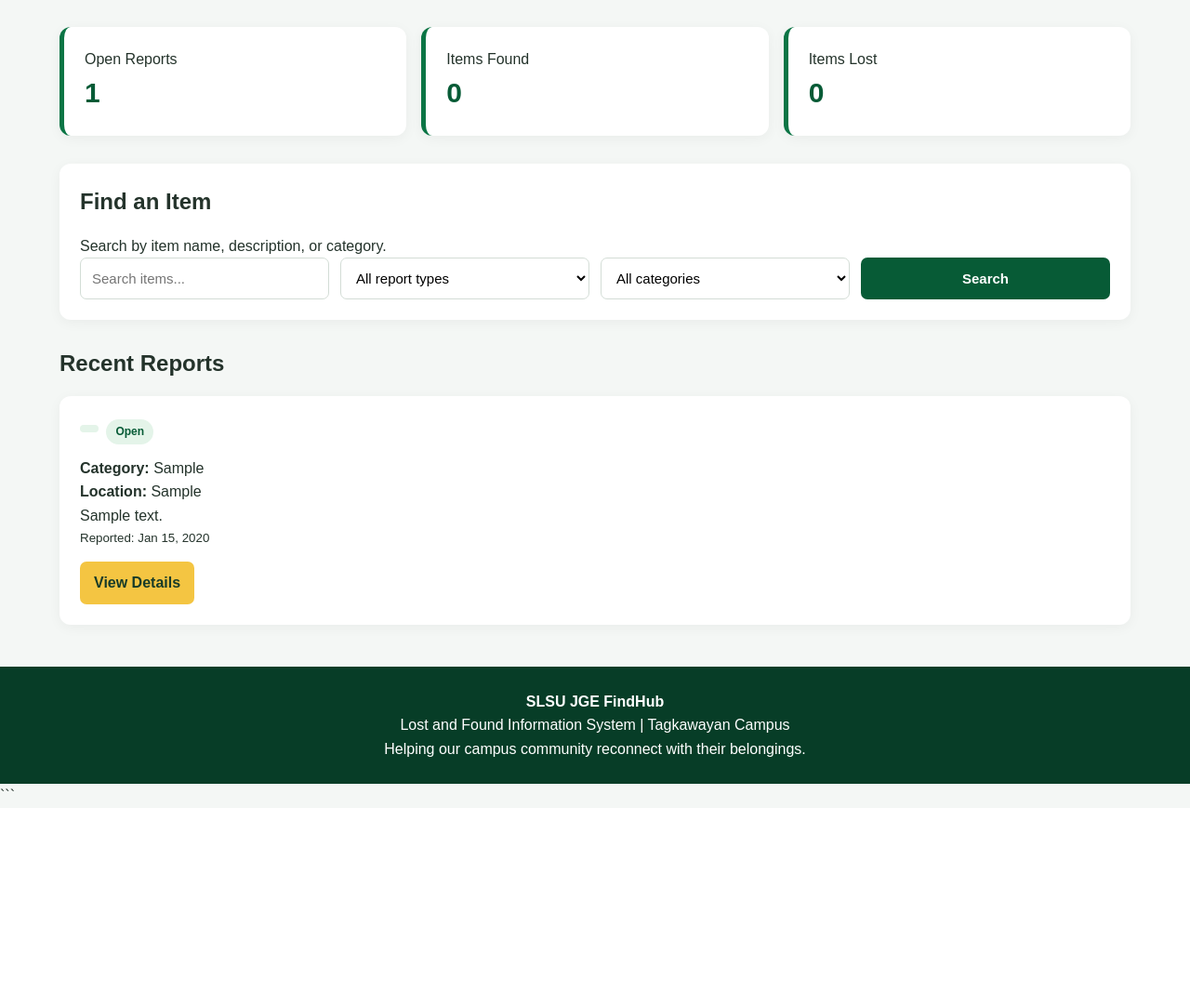
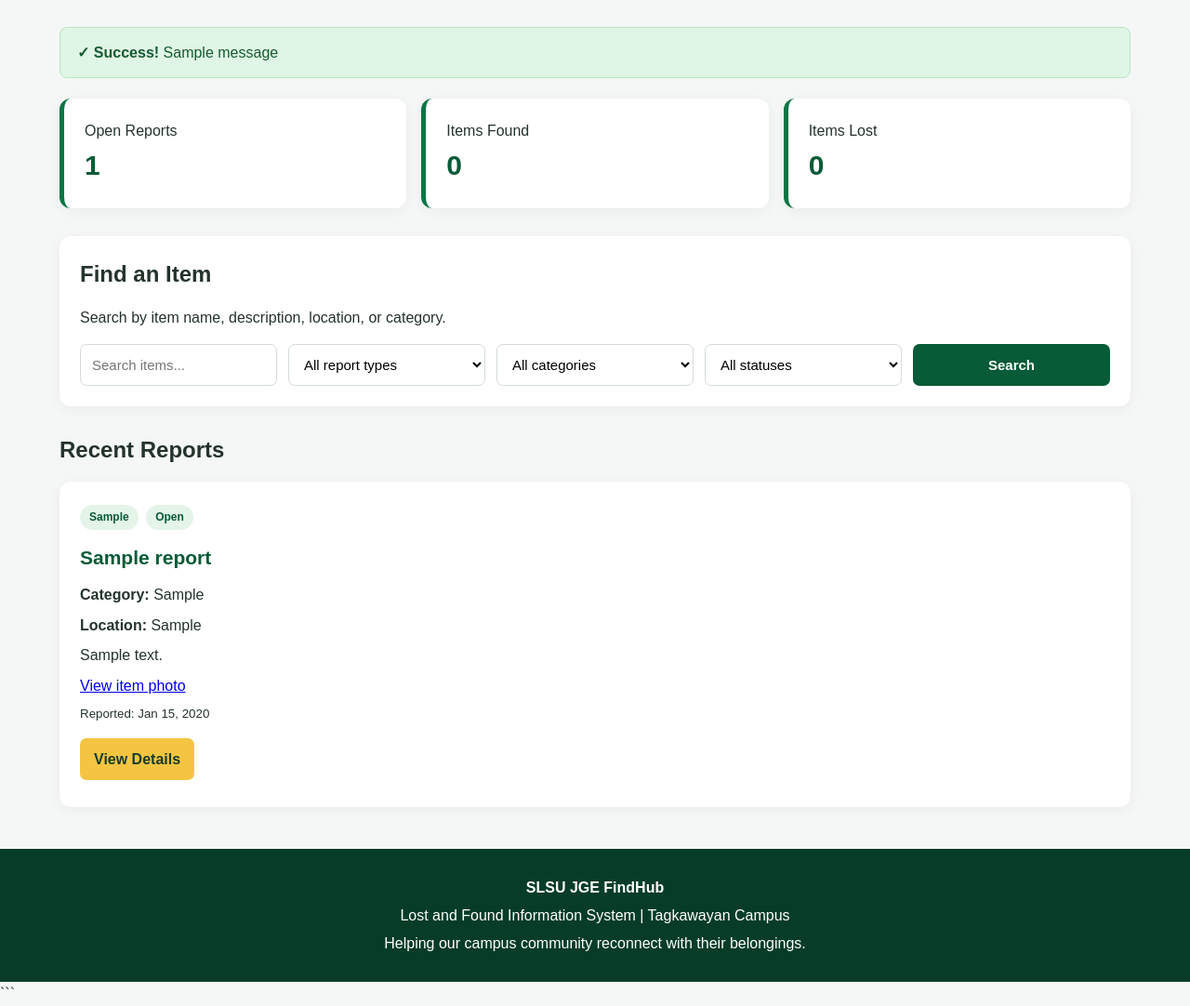
Before and after one commit to miahvillanueva28-spec/slsu-jge-findhub, a Flask app: page / in a window 1280 px wide. Shown: the part 493-1575 px from the top of the page at 93% size. Before the commit the page ends 1344 px from the top, so only its background shows below. Run offline with Flask 3, Linux system fonts and the light colour scheme; the visitor is signed in with stand-in values (Sample User, id 1); tables that the repository leaves empty hold one stand-in row (values such as "Sample post"); one stand-in notice (Sample message) is shown; parts of the project's set-up code (start-up, migrations or seed data) failed here and were passed over.

Commit message:
home.html

```diff
--- a/templates/home.html
+++ b/templates/home.html
@@ -96,6 +111,41 @@
             width: 90%;
             max-width: 1200px;
             margin: 30px auto;
+        }
+
+        .flash-messages {
+            margin-bottom: 22px;
+        }
+
+        .flash {
+            padding: 14px 18px;
+            border-radius: 8px;
+            margin-bottom: 10px;
+            border: 1px solid transparent;
+        }
+
+        .flash.success {
+            background: #dff5e5;
+            color: #155c30;
+            border-color: #b9e5c5;
+        }
+
+        .flash.warning {
+            background: #fff3cd;
+            color: #775b00;
+            border-color: #ffe69c;
+        }
+
+        .flash.danger, .flash.error {
+            background: #fce4e4;
+            color: #8b2020;
+            border-color: #f3bcbc;
+        }
+
+        .flash.info {
+            background: #e1efff;
+            color: #174b80;
+            border-color: #bad8fa;
         }
 
         .stats {
@@ -137,6 +187,7 @@
             display: grid;
             grid-template-columns: repeat(auto-fit, minmax(170px, 1fr));
             gap: 12px;
+            margin-top: 15px;
         }
 
         input, select {
@@ -170,6 +230,7 @@
 
         .report-card {
             transition: transform .2s, box-shadow .2s;
+            overflow-wrap: anywhere;
         }
 
         .report-card:hover {
@@ -180,6 +241,11 @@
         .report-card h3 {
             color: #075b36;
             margin: 10px 0;
+            font-size: 21px;
+        }
+
+        .report-card p {
+            margin: 7px 0;
         }
 
         .tag {
@@ -193,12 +259,37 @@
             margin: 3px 4px 3px 0;
         }
 
+        .status-open {
+            background: #e4f4e9;
+            color: #075b36;
+        }
+
+        .status-pending {
+            background: #fff0c2;
+            color: #775500;
+        }
+
+        .status-returned {
+            background: #dcecff;
+            color: #174b80;
+        }
+
         .empty {
             background: white;
             padding: 35px;
             text-align: center;
             border-radius: 12px;
             grid-column: 1 / -1;
+            box-shadow: 0 3px 14px #0000000c;
+        }
+
+        .empty h3 {
+            color: #075b36;
+            margin-bottom: 8px;
+        }
+
+        .empty .button {
+            margin-top: 15px;
         }
 
         footer {
@@ -207,6 +298,10 @@
             margin-top: 45px;
             background: #073d27;
             color: white;
+        }
+
+        footer p {
+            margin: 4px 0;
         }
 
         @media (max-width: 650px) {
@@ -265,6 +373,29 @@
 </section>
 
 <main>
+
+    <!-- Submission and validation messages -->
+    {% with messages = get_flashed_messages(with_categories=true) %}
+        {% if messages %}
+            <section class="flash-messages" aria-live="polite">
+                {% for category, message in messages %}
+                    <div class="flash {{ category }}" role="alert">
+                        {% if category == 'success' %}
+                            <strong>✓ Success!</strong>
+                        {% elif category == 'warning' %}
+                            <strong>⚠ Notice:</strong>
+                        {% elif category == 'danger' or category == 'error' %}
+                            <strong>✕ Error:</strong>
+                        {% else %}
+                            <strong>Information:</strong>
+                        {% endif %}
+                        {{ message }}
+                    </div>
+                {% endfor %}
+            </section>
+        {% endif %}
+    {% endwith %}
+
     <section class="stats">
         <div class="stat">
             <p>Open Reports</p>
@@ -284,7 +415,7 @@
 
     <section class="search-box">
         <h2>Find an Item</h2>
-        <p>Search by item name, description, or category.</p>
+        <p>Search by item name, description, location, or category.</p>
 
         <form method="GET" action="{{ url_for('home') }}">
             <div class="filters">
@@ -293,31 +424,50 @@
                     name="q"
                     placeholder="Search items..."
                     value="{{ q }}"
+                    aria-label="Search items"
                 >
 
-                <select name="kind">
+                <select name="type" aria-label="Report type">
                     <option value="">All report types</option>
-                    <option value="lost" {% if kind == 'lost' %}selected{% endif %}>
+                    <option value="Lost"
+                        {% if kind == 'Lost' %}selected{% endif %}>
                         Lost Item
                     </option>
-                    <option value="found" {% if kind == 'found' %}selected{% endif %}>
+                    <option value="Found"
+                        {% if kind == 'Found' %}selected{% endif %}>
                         Found Item
                     </option>
                 </select>
 
-                <select name="category">
+                <select name="category" aria-label="Item category">
                     <option value="">All categories</option>
                     {% for item_category in categories %}
-                    <option
-                        value="{{ item_category }}"
-                        {% if category == item_category %}selected{% endif %}
-                    >
+                        <option value="{{ item_category }}"
+                            {% if category == item_category %}selected{% endif %}>
                             {{ item_category }}
                         </option>
                     {% endfor %}
                 </select>
 
-                <button class="green-button" type="submit">Search</button>
+                <select name="status" aria-label="Report status">
+                    <option value="">All statuses</option>
+                    <option value="Open"
+                        {% if status == 'Open' %}selected{% endif %}>
+                        Open
+                    </option>
+                    <option value="Pending Claim"
+                        {% if status == 'Pending Claim' %}selected{% endif %}>
+                        Pending Claim
+                    </option>
+                    <option value="Returned"
+                        {% if status == 'Returned' %}selected{% endif %}>
+                        Returned
+                    </option>
+                </select>
+
+                <button class="green-button" type="submit">
+                    Search
+                </button>
             </div>
         </form>
     </section>
@@ -327,12 +477,25 @@
     <section class="report-grid">
         {% for report in reports %}
             <article class="report-card">
-            <span class="tag">{{ report.kind|title }}</span>
-            <span class="tag">{{ report.status|title }}</span>
 
-            <h3>{{ report.title }}</h3>
+                <span class="tag">
+                    {{ report.report_type|title }}
+                </span>
 
-            <p><strong>Category:</strong> {{ report.category }}</p>
+                <span class="tag
+                    {% if report.status == 'Open' %}status-open
+                    {% elif report.status == 'Pending Claim' %}status-pending
+                    {% elif report.status == 'Returned' %}status-returned
+                    {% endif %}">
+                    {{ report.status|title }}
+                </span>
+
+                <h3>{{ report.item_name }}</h3>
+
+                <p>
+                    <strong>Category:</strong>
+                    {{ report.category }}
+                </p>
 
                 <p>
                     <strong>Location:</strong>
@@ -344,6 +507,15 @@
                     {% if report.description and report.description|length > 150 %}...{% endif %}
                 </p>
 
+                {% if report.photo %}
+                    <p>
+                        <a href="{{ url_for('uploaded_photo', filename=report.photo) }}"
+                           target="_blank" rel="noopener">
+                            View item photo
+                        </a>
+                    </p>
+                {% endif %}
+
                 <p>
                     <small>
                         Reported:
@@ -352,25 +524,26 @@
                 </p>
 
                 <p style="margin-top: 15px;">
-                <a
-                    class="button"
-                    href="{{ url_for('report_detail', report_id=report.id) }}"
-                >
+                    <a class="button"
+                       href="{{ url_for('report_detail', report_id=report.id) }}">
                         View Details
                     </a>
                 </p>
+
             </article>
         {% else %}
             <div class="empty">
                 <h3>No reports found</h3>
-            <p>Try another search, or submit a new lost or found item report.</p>
-            <br>
+                <p>
+                    Try another search, or submit a new lost or found item report.
+                </p>
                 <a class="button" href="{{ url_for('new_report') }}">
                     Submit a Report
                 </a>
             </div>
         {% endfor %}
     </section>
+
 </main>
 
 <footer>
```
Also changed, not shown: other parts of templates/home.html (+39 -2 lines). Lines whose indentation alone changed are shown as unchanged.
